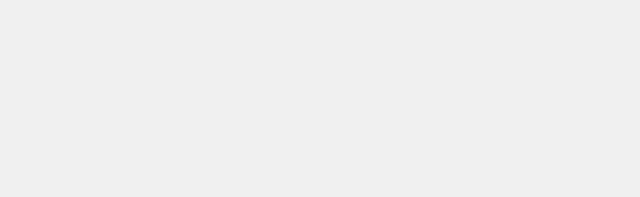
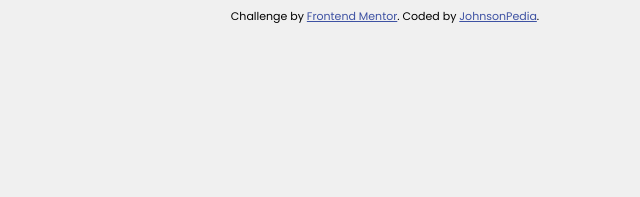
Before and after one commit to Babarinde1/agecalculator, a plain HTML site: page age-calculator-app-main/index.html in a window 1280 px wide. Shown: the top 197 px of the page, without its empty margins (255-895 px from the left). Drawn offline with Linux system fonts and the light colour scheme.

Commit message:
i change things

```diff
--- a/age-calculator-app-main/index.html
+++ b/age-calculator-app-main/index.html
@@ -64,9 +64,9 @@
       </div>
     </div>
 
-    <!-- <div class="attribution">
+     <div class="attribution">
     Challenge by <a href="https://www.frontendmentor.io?ref=challenge" target="_blank">Frontend Mentor</a>.
-    Coded by <a href="#">Your Name Here</a>.
-  </div> -->
+    Coded by <a href="#">JohnsonPedia</a>.
+  </div>
   </body>
 </html>
```
